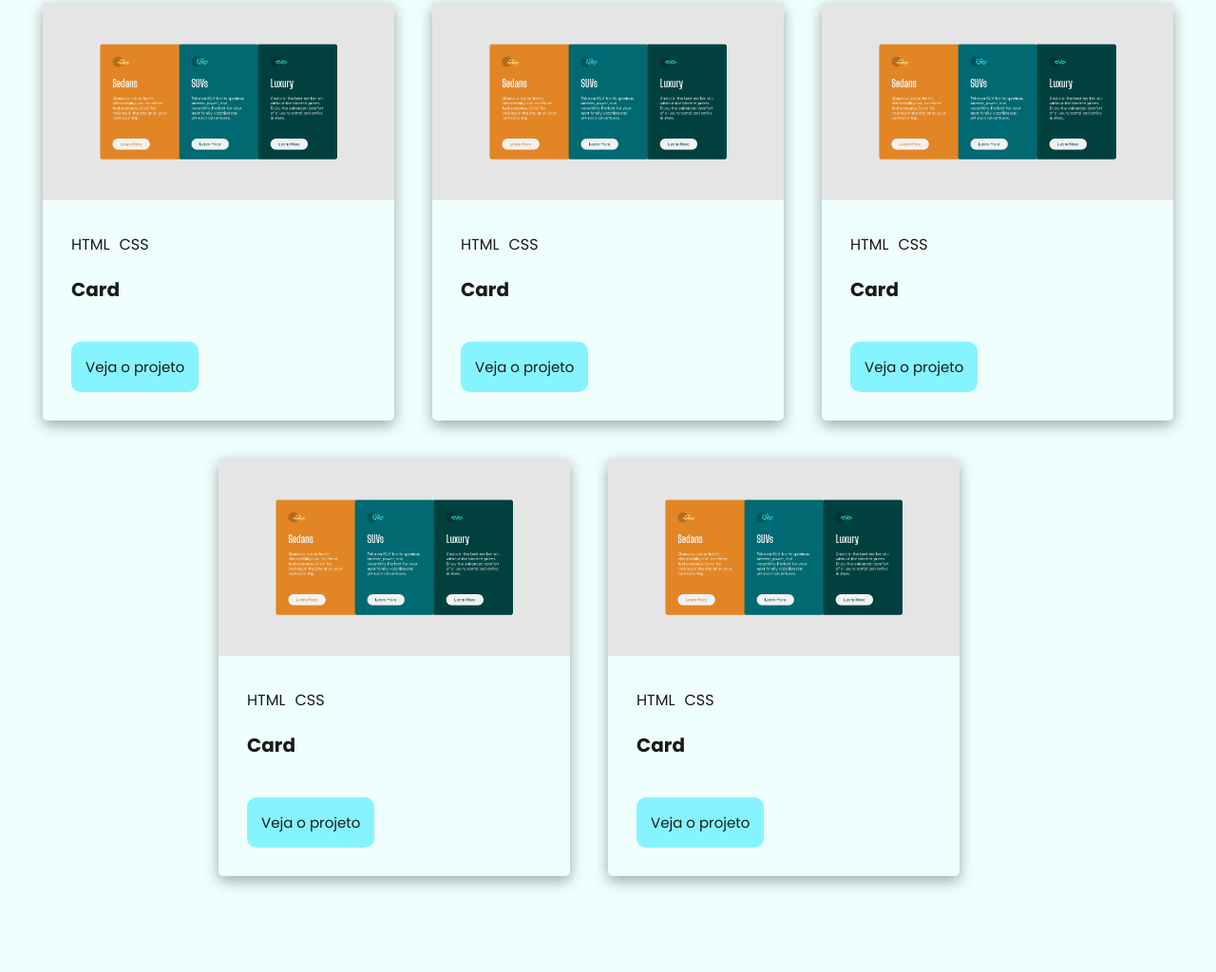
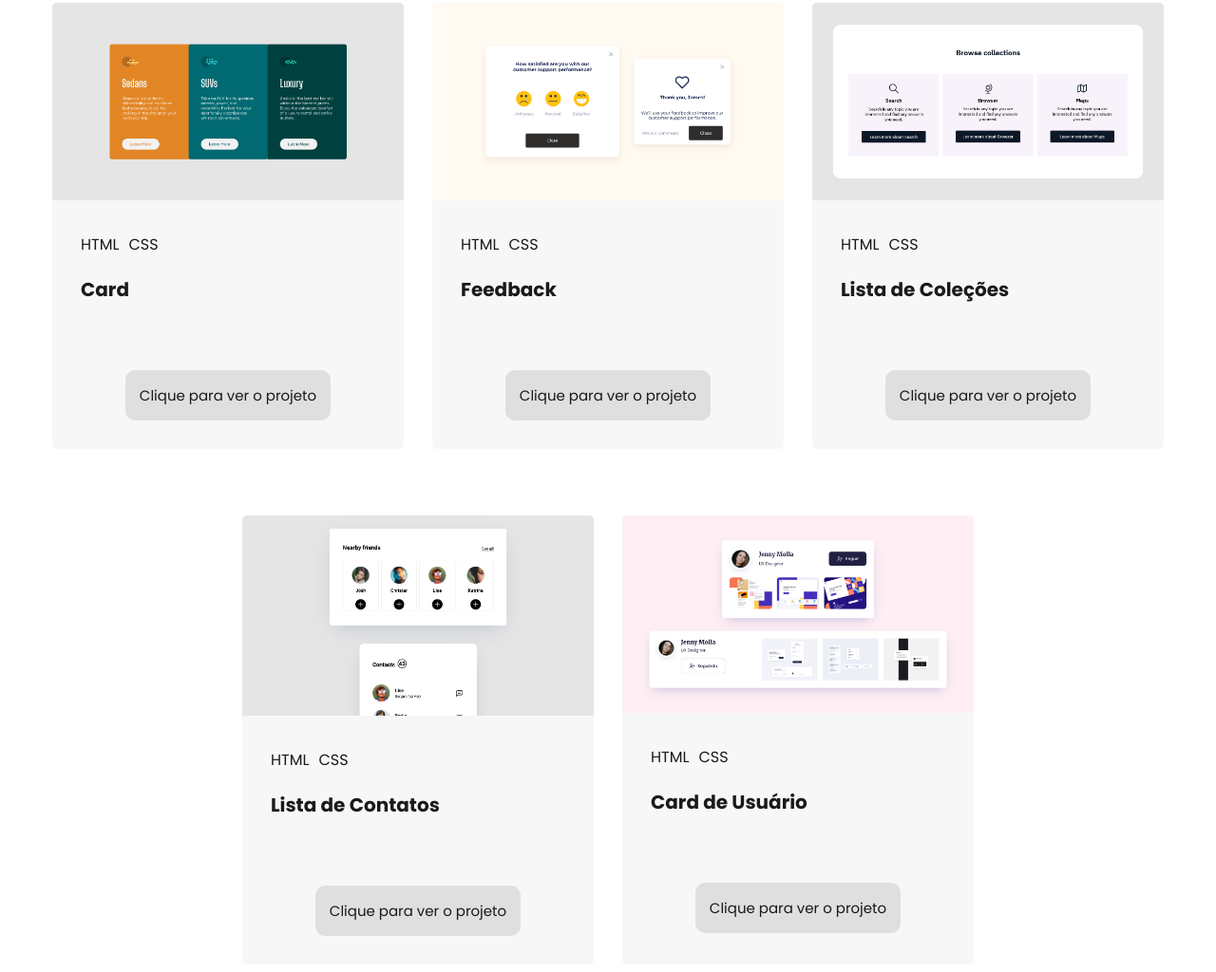
Before and after one commit to eugenio-cyber/html-css-pages-challenge, a plain HTML site: page pages/home/index.html in a window 1280 px wide. Shown: the part 452-1476 px from the top of the page at 95% size. Before the commit the page ends 1415 px from the top, so only its background shows below. Drawn offline with Linux system fonts and the light colour scheme.

Commit message:
Melhora no css da página home

```diff
--- a/pages/home/index.html
+++ b/pages/home/index.html
@@ -3,6 +3,7 @@
   <head>
     <meta charset="UTF-8" />
     <meta name="viewport" content="width=device-width, initial-scale=1.0" />
+    <link rel="icon" href="../../assets/idea.png" />
     <link rel="preconnect" href="https://fonts.googleapis.com" />
     <link rel="preconnect" href="https://fonts.gstatic.com" crossorigin />
     <link
@@ -13,101 +14,112 @@
     <link rel="stylesheet" href="style.css" />
     <title>My projects</title>
   </head>
-  <body class="body">
+  <body>
     <div class="container">
       <header class="header">
-        <h2 class="header__text">Wesley | Projects</h2>
+        <a href="#" class="reset-all cursor-pointer"
+          ><h2 class="header__text">Wesley | Projects</h2></a
+        >
       </header>
-      <main>
+      <main class="main">
         <section class="hero">
           <h1 class="hero__title">Front End</h1>
           <span class="hero__subtitle">6 projetos com este tema</span>
         </section>
         <section class="list">
           <div class="project">
+            <a href="../flex/01/index.html" class="reset-all cursor-pointer">
               <img
                 class="project__img"
                 src="../../assets/flex-1.png"
                 alt="Imagem do projeto"
               />
-            <div class="project__text">
+            </a>
+            <div class="project__text cursor-default">
               <span class="project__description">HTML</span>
               <span class="project__description">CSS</span>
               <h3 class="project__title">Card</h3>
-              <a href="../flex/01/index.html" class="reset-all"
-                ><button class="project__link cursor-pointer reset-all">
-                  Veja o projeto
+            </div>
+            <a href="../flex/01/index.html" class="reset-all cursor-pointer"
+              ><button class="project__link reset-all">
+                Clique para ver o projeto
               </button></a
             >
           </div>
-          </div>
           <div class="project">
+            <a href="../flex/02/index.html" class="reset-all cursor-pointer">
               <img
                 class="project__img"
-              src="../../assets/flex-1.png"
+                src="../../assets/flex-2.png"
                 alt="Imagem do projeto"
               />
-            <div class="project__text">
+            </a>
+            <div class="project__text cursor-default">
               <span class="project__description">HTML</span>
               <span class="project__description">CSS</span>
-              <h3 class="project__title">Card</h3>
-              <a href="../flex/01/index.html" class="reset-all"
-                ><button class="project__link cursor-pointer reset-all">
-                  Veja o projeto
+              <h3 class="project__title">Feedback</h3>
+            </div>
+            <a href="../flex/02/index.html" class="reset-all cursor-pointer"
+              ><button class="project__link reset-all">
+                Clique para ver o projeto
               </button></a
             >
           </div>
-          </div>
-          <div class="project project--last">
+          <div class="project">
+            <a href="../flex/03/index.html" class="reset-all cursor-pointer">
               <img
                 class="project__img"
-              src="../../assets/flex-1.png"
+                src="../../assets/flex-3.png"
                 alt="Imagem do projeto"
               />
-            <div class="project__text">
+            </a>
+            <div class="project__text cursor-default">
               <span class="project__description">HTML</span>
               <span class="project__description">CSS</span>
-              <h3 class="project__title">Card</h3>
-              <a href="../flex/01/index.html" class="reset-all"
-                ><button class="project__link cursor-pointer reset-all">
-                  Veja o projeto
+              <h3 class="project__title">Lista de Coleções</h3>
+            </div>
+            <a href="../flex/03/index.html" class="reset-all cursor-pointer"
+              ><button class="project__link reset-all">
+                Clique para ver o projeto
               </button></a
             >
           </div>
-          </div>
           <div class="project">
+            <a href="../flex/04/index.html" class="reset-all cursor-pointer">
               <img
                 class="project__img"
-              src="../../assets/flex-1.png"
+                src="../../assets/flex-4.png"
                 alt="Imagem do projeto"
               />
-            <div class="project__text">
+            </a>
+            <div class="project__text cursor-default">
               <span class="project__description">HTML</span>
               <span class="project__description">CSS</span>
-              <h3 class="project__title">Card</h3>
-              <a href="../flex/01/index.html" class="reset-all"
-                ><button class="project__link cursor-pointer reset-all">
-                  Veja o projeto
+              <h3 class="project__title">Lista de Contatos</h3>
+            </div>
+            <a href="../flex/04/index.html" class="reset-all cursor-pointer"
+              ><button class="project__link reset-all">
+                Clique para ver o projeto
               </button></a
             >
           </div>
-          </div>
           <div class="project">
-            <img
+            <a href="../flex/05/index.html" class="reset-all cursor-pointer"
+              ><img
                 class="project__img"
-              src="../../assets/flex-1.png"
+                src="../../assets/flex-5.png"
                 alt="Imagem do projeto"
-            />
-            <div class="project__text">
+            /></a>
+            <div class="project__text cursor-default">
               <span class="project__description">HTML</span>
               <span class="project__description">CSS</span>
-              <h3 class="project__title">Card</h3>
-              <a href="../flex/01/index.html" class="reset-all"
-                ><button class="project__link cursor-pointer reset-all">
-                  Veja o projeto
+              <h3 class="project__title">Card de Usuário</h3>
+            </div>
+            <a href="../flex/05/index.html" class="reset-all cursor-pointer"
+              ><button class="project__link reset-all">
+                Clique para ver o projeto
               </button></a
             >
-            </div>
           </div>
         </section>
       </main>
--- a/pages/home/style.css
+++ b/pages/home/style.css
@@ -1,12 +1,3 @@
-/*
-cores:
-#EFFFFD
-#B8FFF9
-#85F4FF
-#42C2FF
-#191A19
-*/
-
 .hero {
     display: flex;
     justify-content: center;
@@ -14,7 +5,7 @@ cores:
     flex-direction: column;
     height: 335px;
     border-radius: 8px;
-    background: #B8FFF9;
+    background: #E5E5E5;
 }
 
 .hero__title {
@@ -33,29 +24,36 @@ cores:
 .list {
     display: flex;
     justify-content: center;
-    align-items: center;
+    gap: 30px;
     flex-wrap: wrap;
     width: 100%;
     padding-top: 60px;
 }
 
 .project {
+    display: flex;
+    flex-direction: column;
+    align-items: center;
     width: 370px;
-    margin-right: 40px;
+    padding-bottom: 30px;
     margin-bottom: 40px;
     border-radius: 5px;
-    box-shadow: rgba(0, 0, 0, 0.35) 0px 5px 15px;
+    background: #F7F7F7;
 }
 
-.project--last {
-    margin-right: 0px;
+.project:hover {
+    transition: 0.4s;
+    box-shadow: rgba(50, 50, 93, 0.25) 0px 50px 100px -20px, rgba(0, 0, 0, 0.3) 0px 30px 60px -30px;
 }
-
 .project__img {
     width: 100%;
+    border-top-left-radius: 5px;
+    border-top-right-radius: 5px;
 }
 
 .project__text {
+    width: 100%;
+    text-align: left;
     padding: 30px;
 }
 
@@ -77,8 +75,14 @@ cores:
 .project__link {
     border-radius: 10px;
     padding: 15px;
-    background: #85F4FF;
     font-family: 'Poppins', sans-serif;
     font-size: 15px;
+    background: #DFDFDF;
     color: #191A19;
 }
+
+@media(max-width: 1270px) {
+    .project {
+        width: 400px;
+    }
+}
```
Lines whose indentation alone changed are shown as unchanged.
